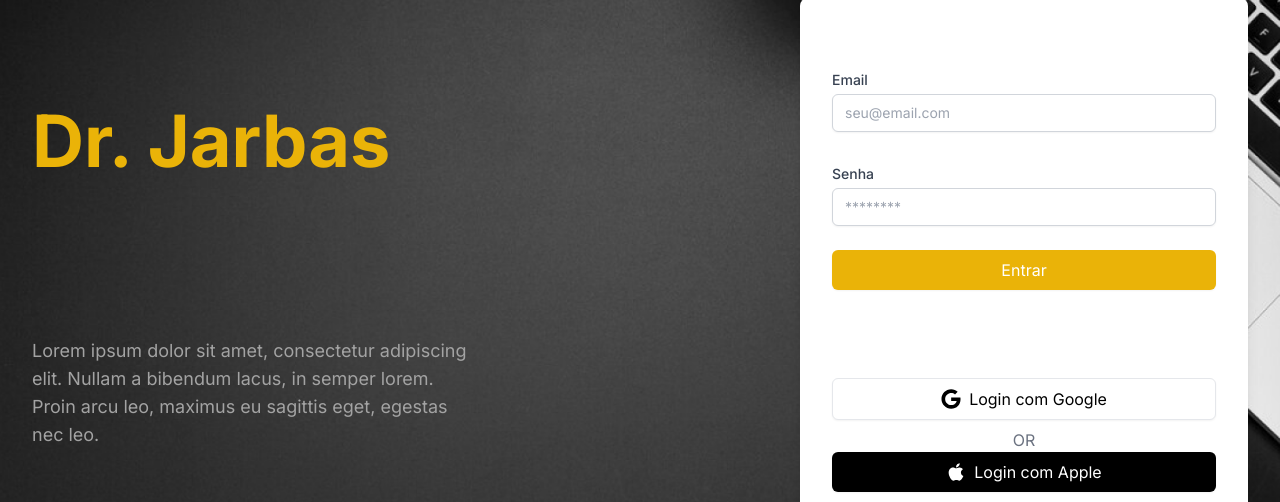
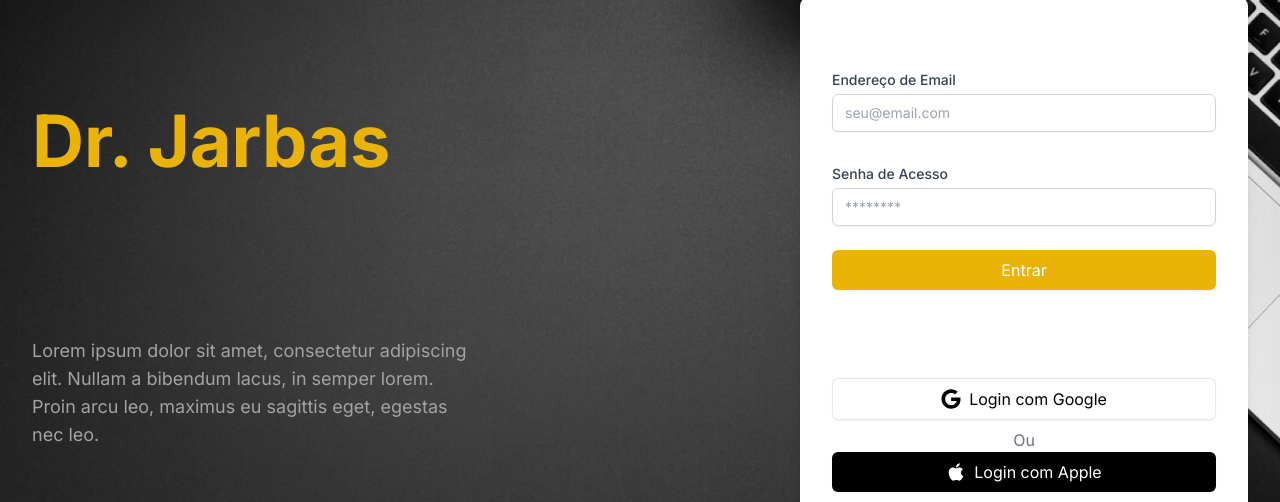
Before and after one commit to esalanguerra/jarbas, a Next.js app: page /auth/login in a window 1280 px wide. Shown: the part 123-625 px from the top of the page. Built offline with nearby package versions, Linux system fonts and the light colour scheme; no server answers.

Commit message:
login com o google

```diff
--- a/src/app/auth/login/page.tsx
+++ b/src/app/auth/login/page.tsx
@@ -4,12 +4,9 @@ import { createUserWithEmailAndPassword, GoogleAuthProvider, signInWithPopup } f
 import { useForm } from "react-hook-form";
 import { FontAwesomeIcon } from '@fortawesome/react-fontawesome';
 import { faGoogle, faApple } from '@fortawesome/free-brands-svg-icons';
-import { JarbasAuth, JarbasFirebase } from "@jarbas/libs/firebase";
-import { useState } from "react";
+import { JarbasAuth } from "@jarbas/libs/firebase";
 
 export default function Login() {
-  const [user, setUser] = useState<any>();
-
   const {
     register,
     handleSubmit,
@@ -18,12 +15,11 @@ export default function Login() {
 
   async function onSubmitEmailAndPassword(data: any) {
     try {
-      const userCredential = await createUserWithEmailAndPassword(
+      await createUserWithEmailAndPassword(
         JarbasAuth,
         data.email,
         data.password
       );
-      console.log(userCredential);
     } catch (error) {
       console.error(error);
     }
@@ -33,9 +29,7 @@ export default function Login() {
     try {
       const provider = new GoogleAuthProvider();
 
-      const userCredential = await signInWithPopup(JarbasAuth, provider);
-
-      setUser(userCredential.user);
+      await signInWithPopup(JarbasAuth, provider);
     } catch (error) {
       console.error(error);
     }
@@ -45,15 +39,15 @@ export default function Login() {
     <div className="min-h-screen flex items-center justify-center bg-cover bg-center" style={{ backgroundImage: "url('/images/background_login.png')" }}>
       <div className="flex flex-col md:flex-row items-center justify-between w-full max-w-7xl p-8 h-4/5">
         <div className="text-white md:mr-8 mb-8 md:mb-0 max-w-md">
-          <h1 className="text-7xl font-bold mb-40" style={{color:'#EAB308'}}>Dr. Jarbas</h1>
-          <p className="text-lg mt-20" style={{color:'#A3A3A3'}}>
+          <h1 className="text-7xl font-bold mb-40" style={{ color: '#EAB308' }}>Dr. Jarbas</h1>
+          <p className="text-lg mt-20" style={{ color: '#A3A3A3' }}>
             Lorem ipsum dolor sit amet, consectetur adipiscing elit. Nullam a bibendum lacus, in semper lorem. Proin arcu leo, maximus eu sagittis eget, egestas nec leo.
           </p>
         </div>
         <div className="bg-white p-8 rounded-lg shadow-lg max-w-md w-full py-8">
           <form onSubmit={handleSubmit(onSubmitEmailAndPassword)} className="space-y-4 py-8 ">
             <div className="py-2">
-              <label className="block text-sm font-medium text-gray-700 ">Email</label>
+              <label className="block text-sm font-medium text-gray-700 ">Endereço de Email</label>
               <input
                 type="text"
                 {...register("email", { required: true })}
@@ -63,7 +57,7 @@ export default function Login() {
               {errors.email && <span className="text-red-500 text-sm">Email é obrigatório</span>}
             </div>
             <div className="py-2">
-              <label className="block text-sm font-medium text-gray-700">Senha</label>
+              <label className="block text-sm font-medium text-gray-700">Senha de Acesso</label>
               <input
                 type="password"
                 {...register("password", { required: true })}
@@ -88,7 +82,7 @@ export default function Login() {
               <FontAwesomeIcon icon={faGoogle} className="w-5 h-5" />
               <span>Login com Google</span>
             </button>
-            <div className="text-center text-gray-500 mt-2">OR</div>
+            <div className="text-center text-gray-500 mt-2">Ou</div>
             <button
               type="button"
               className="w-full bg-black text-white py-2 rounded-md shadow-sm flex items-center justify-center space-x-2 hover:bg-gray-800"
```
